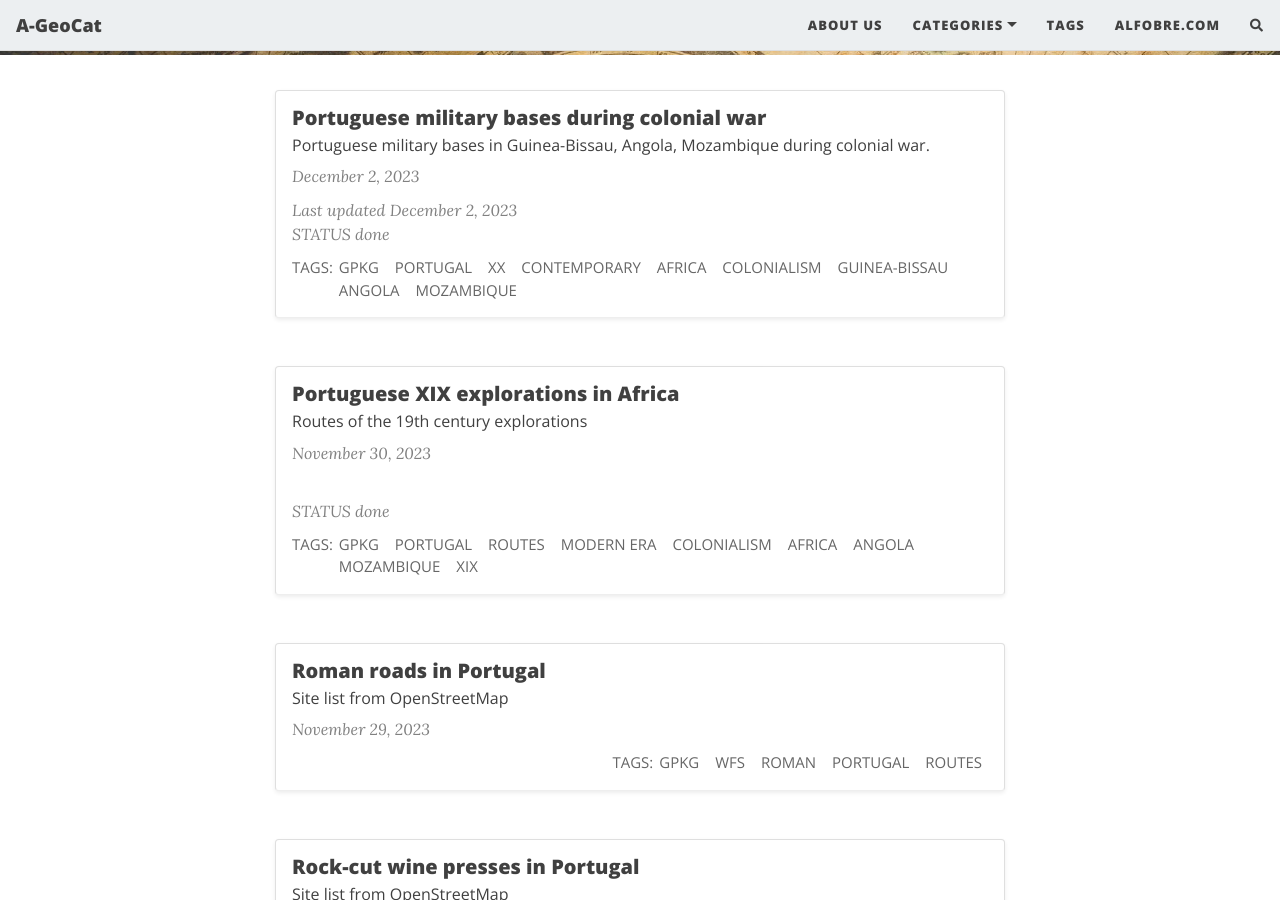
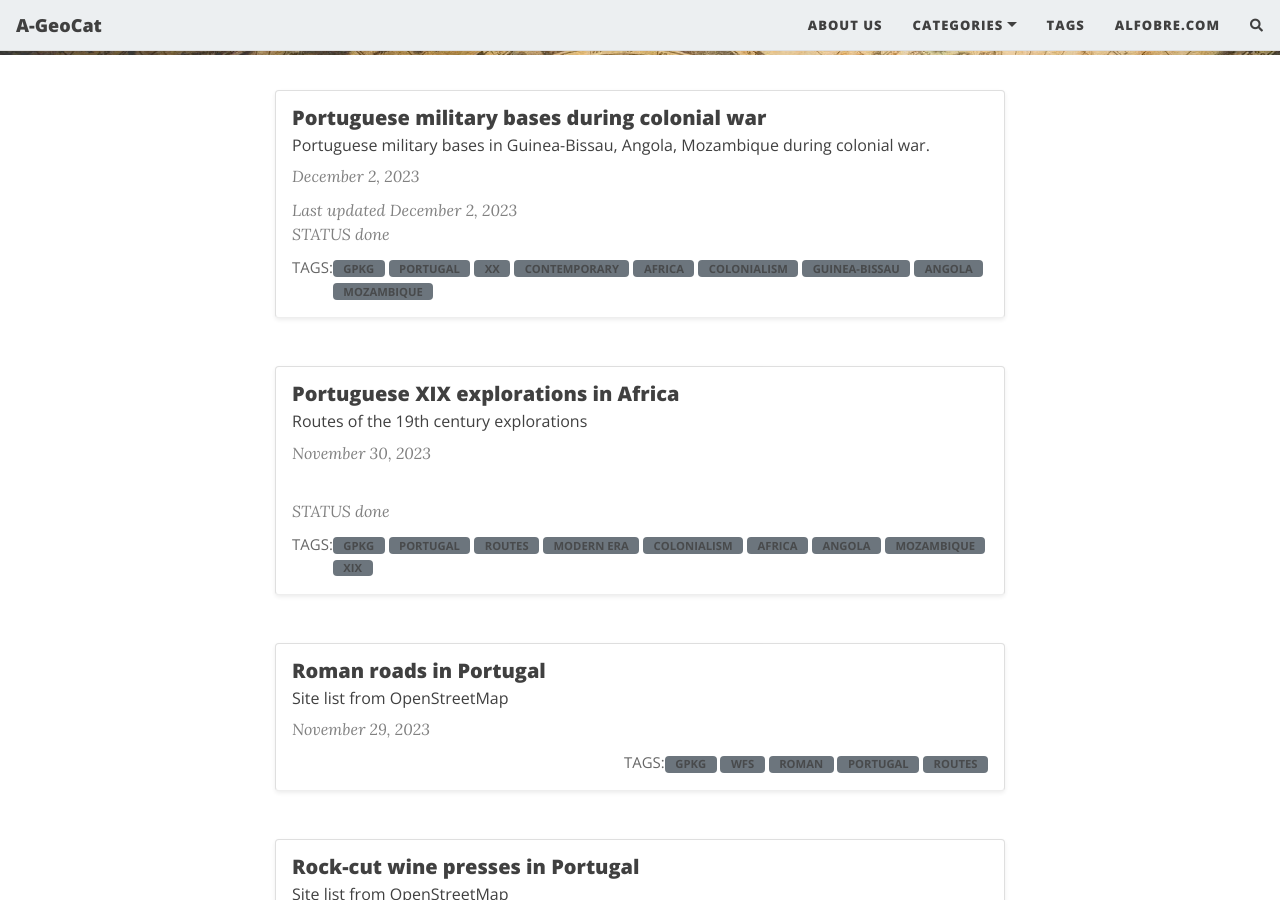
Before and after one commit to projetoalfobre/a-geocat, a Jekyll site: the page built from index.html, in a window 1280 px wide and 900 px high, scrolled down 490 px. Built offline with Jekyll 4.4.1, drawn with Linux system fonts in a browser that asks for light colours; nearby versions of some CDN libraries; the list of posts is cut into pages by our own code; comment, search, counter and statistics services are not loaded.

Commit message:
Update home.html

```diff
--- a/_layouts/home.html
+++ b/_layouts/home.html
@@ -99,7 +99,7 @@
         <!-- role="list" needed so that `list-style: none` in Safari doesn't remove the list semantics -->
         <ul class="d-inline list-inline" role="list">
           {% for tag in post.tags %}
-          <li class="list-inline-item">
+          <li class="list-inline-item badge">
             <a href="{{ '/tags' | absolute_url }}#{{- tag -}}">{{- tag -}}</a>
           </li>
           {% endfor %}
```
